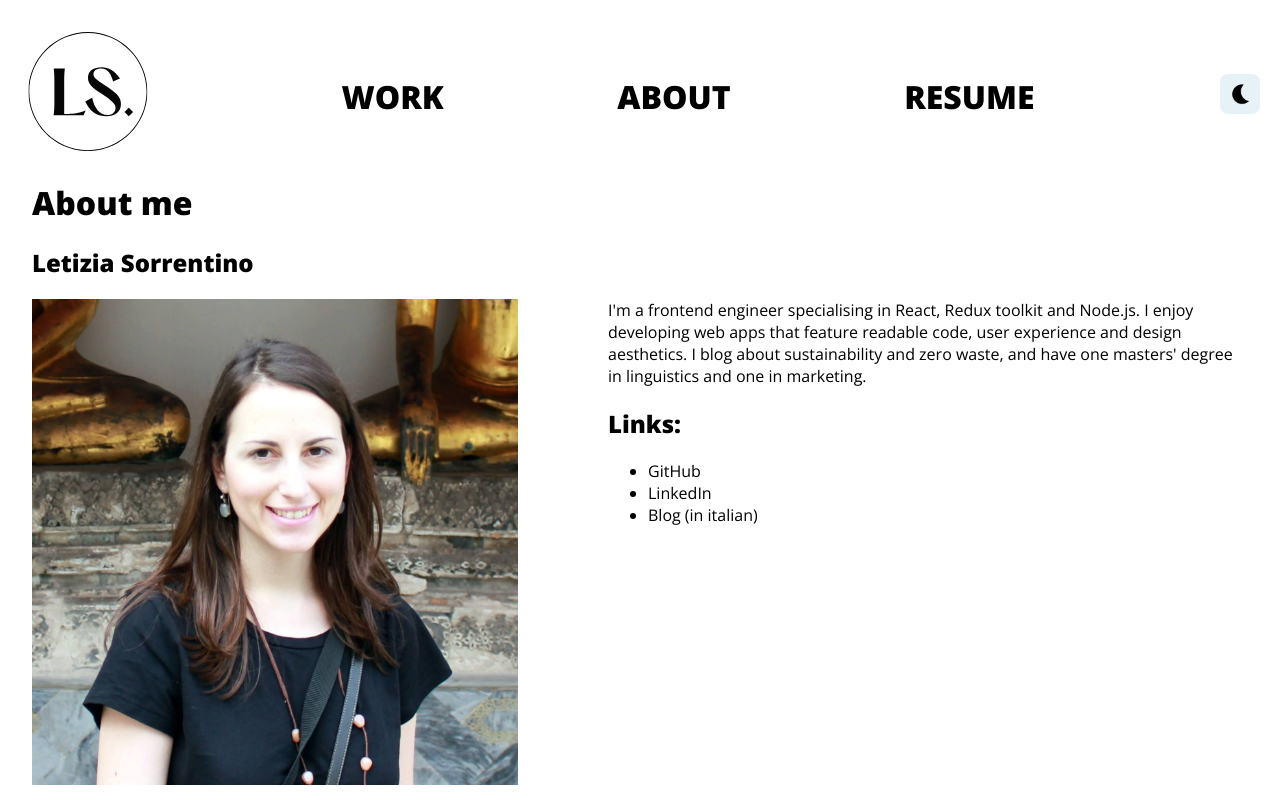
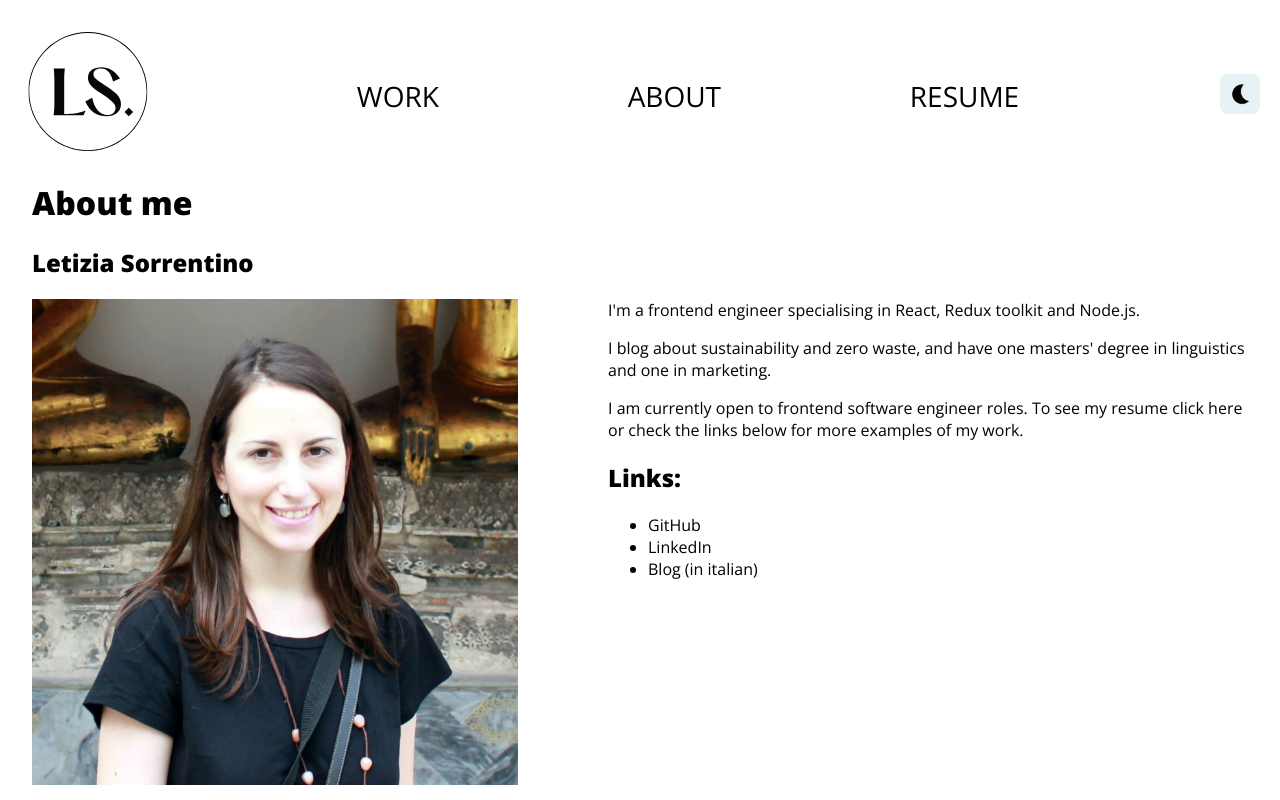
Before and after one commit to letizia-sorrentino/my-portfolio, a React (Create React App) app: page / in a window 1280 px wide. Both pictures are taken after a click on the button "ABOUT". Shown: the top 800 px of the page. Built offline with nearby package versions, Linux system fonts and the light colour scheme.

Commit message:
minor styles changes

```diff
--- a/public/index.html
+++ b/public/index.html
@@ -5,10 +5,7 @@
     <link rel="icon" href="%PUBLIC_URL%/favicon.ico" />
     <meta name="viewport" content="width=device-width, initial-scale=1" />
     <meta name="theme-color" content="#000000" />
-    <meta
-      name="description"
-      content="Web site created using create-react-app"
-    />
+    <meta name="description" content="Letizia Sorrentino - Frontend Engineer" />
     <link rel="apple-touch-icon" href="%PUBLIC_URL%/logo192.png" />
     <!--
       manifest.json provides metadata used when your web app is installed on a
@@ -30,7 +27,7 @@
       href="https://fonts.googleapis.com/css2?family=Open+Sans:wght@300;800&display=swap"
       rel="stylesheet"
     />
-    <title>Letizia Sorrentino - Frontend Developer</title>
+    <title>Letizia Sorrentino - Frontend Engineer</title>
   </head>
   <body>
     <noscript>You need to enable JavaScript to run this app.</noscript>
--- a/src/pages/About.jsx
+++ b/src/pages/About.jsx
@@ -23,12 +23,19 @@ const About = () => {
         <div className="personalInfo">
           <p className="bio">
             I'm a frontend engineer specialising in React, Redux toolkit and
-            Node.js. I enjoy developing web apps that feature readable code,
-            user experience and design aesthetics. I blog about sustainability
-            and zero waste, and have one masters' degree in linguistics and one
-            in marketing.
+            Node.js.
+          </p>
+          <p>
+            I blog about sustainability and zero waste, and have one masters'
+            degree in linguistics and one in marketing.
           </p>
 
+          <p>
+            {" "}
+            I am currently open to frontend software engineer roles. To see my
+            resume click here or check the links below for more examples of my
+            work.
+          </p>
           <h2>Links:</h2>
           <ul>
             <li>
--- a/src/pages/Work.jsx
+++ b/src/pages/Work.jsx
@@ -20,9 +20,8 @@ const Work = () => {
         <p className="role">I am frontend engineer based in London.</p>
         <p className="techInfo">
           {" "}
-          I enjoy developing web apps that feature clean code, user experience
-          and design aesthetics. I specialise in React, Redux and Node.js.
-          I have one Master's degree in Linguistics and one in Marketing.
+          I enjoy developing web apps that feature clean code, user experience and design aesthetics.
+          The technologies I use include React, Redux Toolkit and Node.js.
         </p>
       </section>
       <section className="selectedWork">
--- a/src/styles/Header.css
+++ b/src/styles/Header.css
@@ -11,8 +11,8 @@ header {
 }
 
 
-.navButton{
-  font-weight: 600;
+.navButton {
+  font-weight: 400;
 }
 
 
@@ -36,14 +36,14 @@ header {
 /* Tablet */
 @media (min-width:600px) {
   .navButton {
-    font-size: 1.75rem;
+    font-size: 1.50rem;
   }
-  }
+}
 
 
 /* Desktop */
 @media (min-width:960px) {
   .navButton {
-    font-size: 2rem;
+    font-size: 1.75rem;
   }
 }
```
